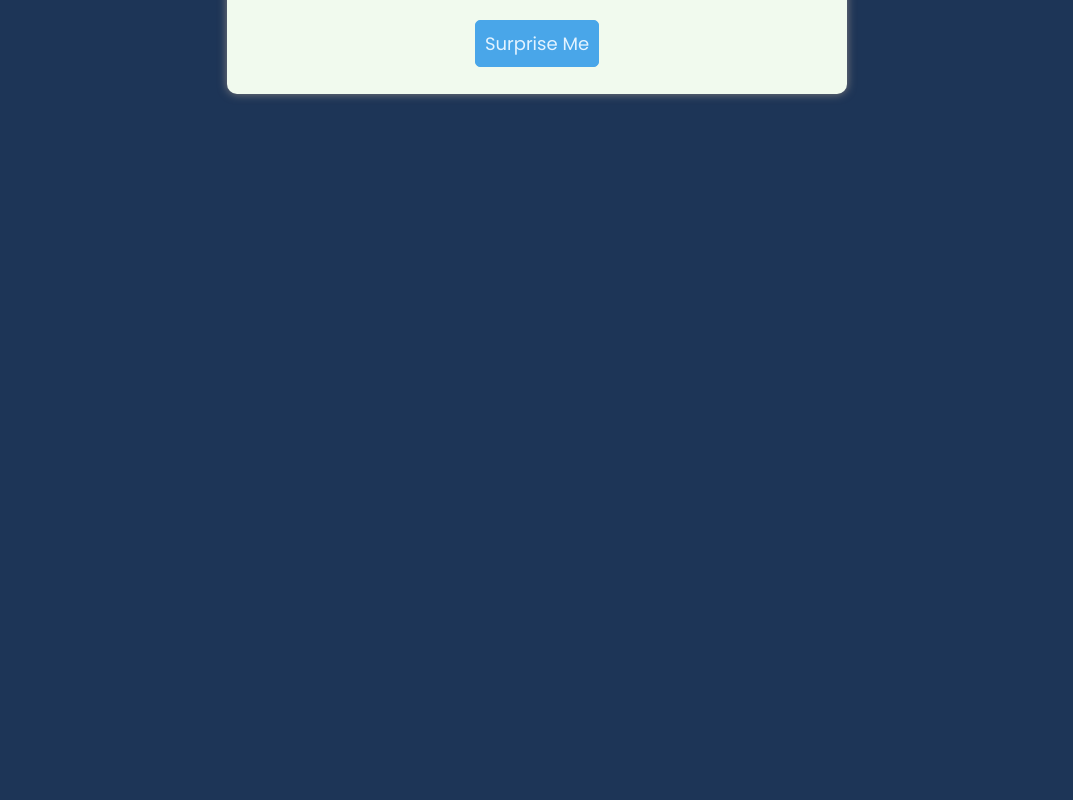
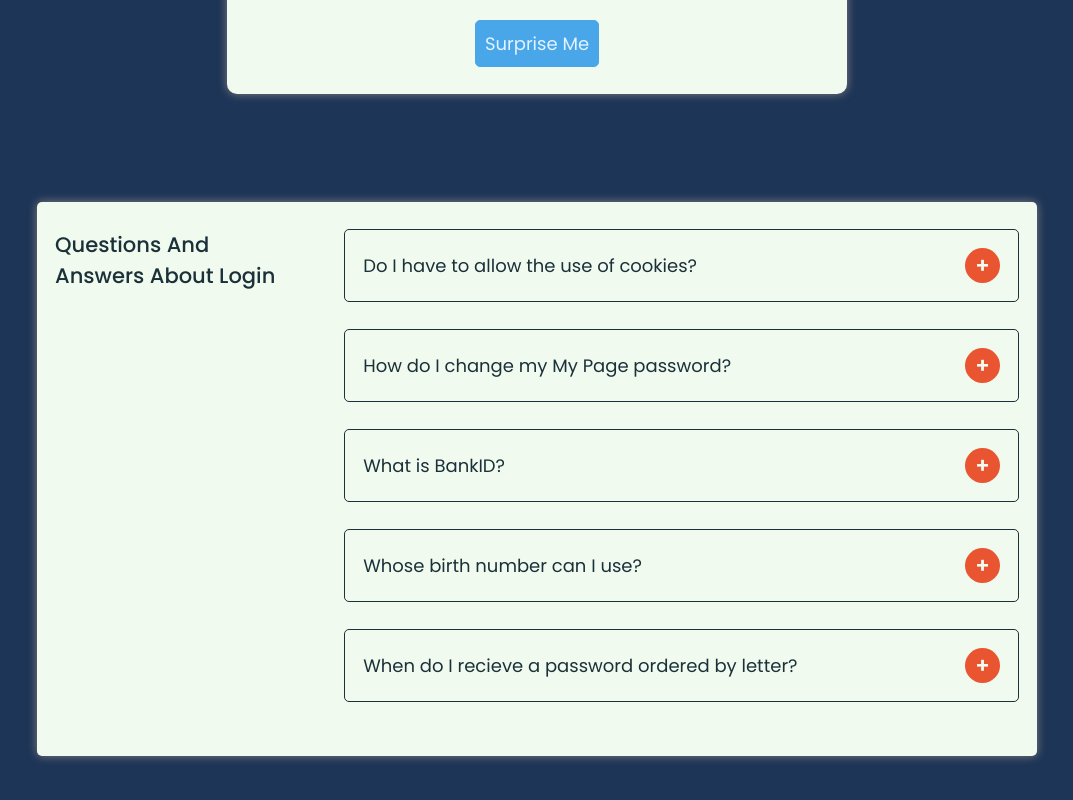
Before and after one commit to ibrahimkundlik/React-Projects-FCC, a React (Create React App) app: page / in a window 1280 px wide. Shown: the part 1619-2419 px from the top of the page, without its empty margins (103-1176 px from the left). Before the commit the page ends 1767 px from the top, so only its background shows below. Built offline with nearby package versions, Linux system fonts and the light colour scheme; no server answers.

Commit message:
Worked on Accordion component

```diff
--- a/src/App.js
+++ b/src/App.js
@@ -2,6 +2,7 @@ import React from "react";
 import Reminder from "./components/reminder/reminder.component";
 import Tours from "./components/tours/tours.component";
 import Reviews from "./components/reviews/reviews.component";
+import Accordion from "./components/accordion/accordion.component";
 
 function App() {
 	return (
@@ -9,6 +10,7 @@ function App() {
 			<Reminder />
 			<Tours />
 			<Reviews />
+			<Accordion />
 		</div>
 	);
 }
--- /dev/null
+++ b/src/components/accordion/accordion.component.jsx
@@ -0,0 +1,19 @@
+import React from "react";
+import "./accordion.styles.scss";
+import data from "./data.js";
+import Question from "./question.component";
+
+const Accordion = () => {
+	return (
+		<section className="accord-cont">
+			<h3 className="accord-head">questions and answers about login</h3>
+			<div className="accord-questions">
+				{data.map(({ id, title, info }) => (
+					<Question key={id} title={title} info={info} />
+				))}
+			</div>
+		</section>
+	);
+};
+
+export default Accordion;
--- /dev/null
+++ b/src/components/accordion/accordion.styles.scss
@@ -0,0 +1,66 @@
+@import "../../sass/variables";
+
+.accord-cont {
+	width: 90%;
+	max-width: 700px;
+	margin: $l-gap auto;
+	padding: $m-gap $s-gap;
+	background: $secondary;
+	border-radius: $s-br;
+	box-shadow: $box-shadow;
+
+	.accord-head {
+		text-transform: capitalize;
+		text-align: center;
+		margin-bottom: $m-gap;
+	}
+
+	.qa-cont {
+		padding: $s-gap;
+		border: 1px solid $primary;
+		border-radius: $s-br;
+		margin-bottom: $m-gap;
+
+		.question {
+			display: flex;
+			flex-flow: row nowrap;
+			justify-content: space-between;
+			align-items: center;
+
+			p {
+				width: 80%;
+			}
+
+			button {
+				width: 35px;
+				height: 35px;
+				border-radius: 50%;
+				padding: 0;
+				font-weight: 600;
+				font-size: 1.2rem;
+			}
+		}
+
+		.answer {
+			margin-top: $s-gap;
+		}
+	}
+}
+
+@media screen and (min-width: 992px) {
+	.accord-cont {
+		display: flex;
+		flex-flow: row nowrap;
+		max-width: 1000px;
+
+		.accord-head {
+			width: 30%;
+			padding-right: $l-gap;
+			text-align: left;
+		}
+
+		.accord-questions {
+			width: 70%;
+		}
+	}
+}
--- /dev/null
+++ b/src/components/accordion/data.js
@@ -0,0 +1,33 @@
+const questions = [
+  {
+    id: 1,
+    title: 'Do I have to allow the use of cookies?',
+    info:
+      'Unicorn vinyl poutine brooklyn, next level direct trade iceland. Shaman copper mug church-key coloring book, whatever poutine normcore fixie cred kickstarter post-ironic street art.',
+  },
+  {
+    id: 2,
+    title: 'How do I change my My Page password?',
+    info:
+      'Coloring book forage photo booth gentrify lumbersexual. Migas chillwave poutine synth shoreditch, enamel pin thundercats fashion axe roof party polaroid chartreuse.',
+  },
+  {
+    id: 3,
+    title: 'What is BankID?',
+    info:
+      'Enamel pin fam sustainable woke whatever venmo. Authentic asymmetrical put a bird on it, lumbersexual activated charcoal kinfolk banjo cred pickled sartorial.',
+  },
+  {
+    id: 4,
+    title: 'Whose birth number can I use?',
+    info:
+      'Edison bulb direct trade gentrify beard lo-fi seitan sustainable roof party franzen occupy squid. Knausgaard cronut succulents, scenester readymade shabby chic lyft. Copper mug meh vegan gentrify.',
+  },
+  {
+    id: 5,
+    title: 'When do I recieve a password ordered by letter?',
+    info:
+      'Locavore franzen fashion axe live-edge neutra irony synth af tilde shabby chic man braid chillwave waistcoat copper mug messenger bag. Banjo snackwave blog, microdosing thundercats migas vaporware viral lo-fi seitan ',
+  },
+]
+export default questions
--- /dev/null
+++ b/src/components/accordion/question.component.jsx
@@ -0,0 +1,21 @@
+import React, { useState } from "react";
+
+const Question = ({ title, info }) => {
+	const [hidden, setHidden] = useState(true);
+
+	const toggleInfo = () => {
+		setHidden(!hidden);
+	};
+
+	return (
+		<article className="qa-cont">
+			<div className="question">
+				<p>{title}</p>
+				<button onClick={toggleInfo}>{hidden ? `+` : `-`}</button>
+			</div>
+			{hidden ? null : <p className="answer">{info}</p>}
+		</article>
+	);
+};
+
+export default Question;
--- a/src/components/reviews/reviews.component.jsx
+++ b/src/components/reviews/reviews.component.jsx
@@ -32,7 +32,7 @@ const Reviews = () => {
 	};
 
 	return (
-		<div className="main-cont">
+		<div className="main-cont-reviews">
 			<h1>our reviews</h1>
 			<div className="underline"></div>
 			<div className="review-cont">
--- a/src/components/reviews/reviews.styles.scss
+++ b/src/components/reviews/reviews.styles.scss
@@ -1,6 +1,6 @@
 @import "../../sass/variables";
 
-.main-cont {
+.main-cont-reviews {
 	width: 100%;
 	text-align: center;
 	margin: $l-gap auto;
```
